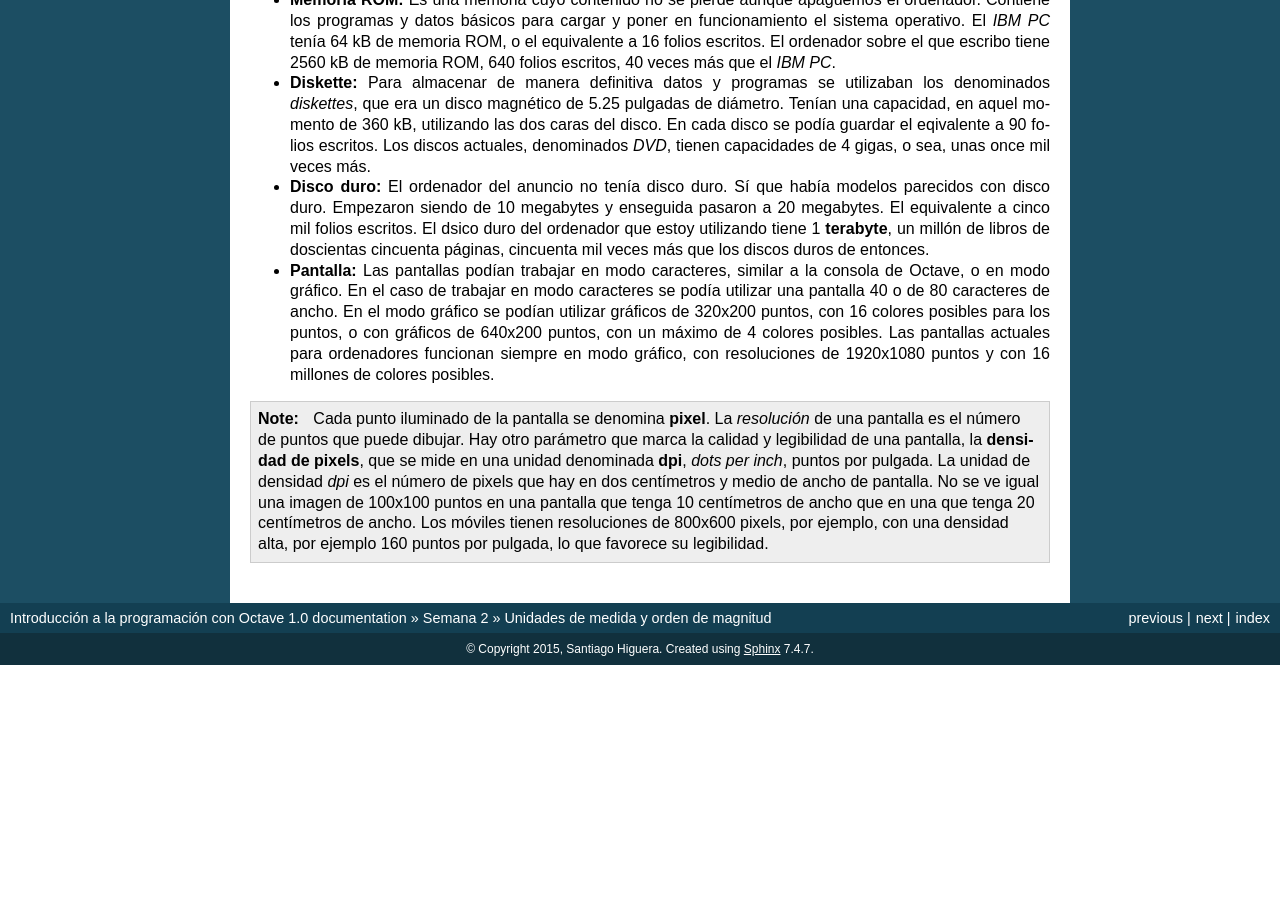
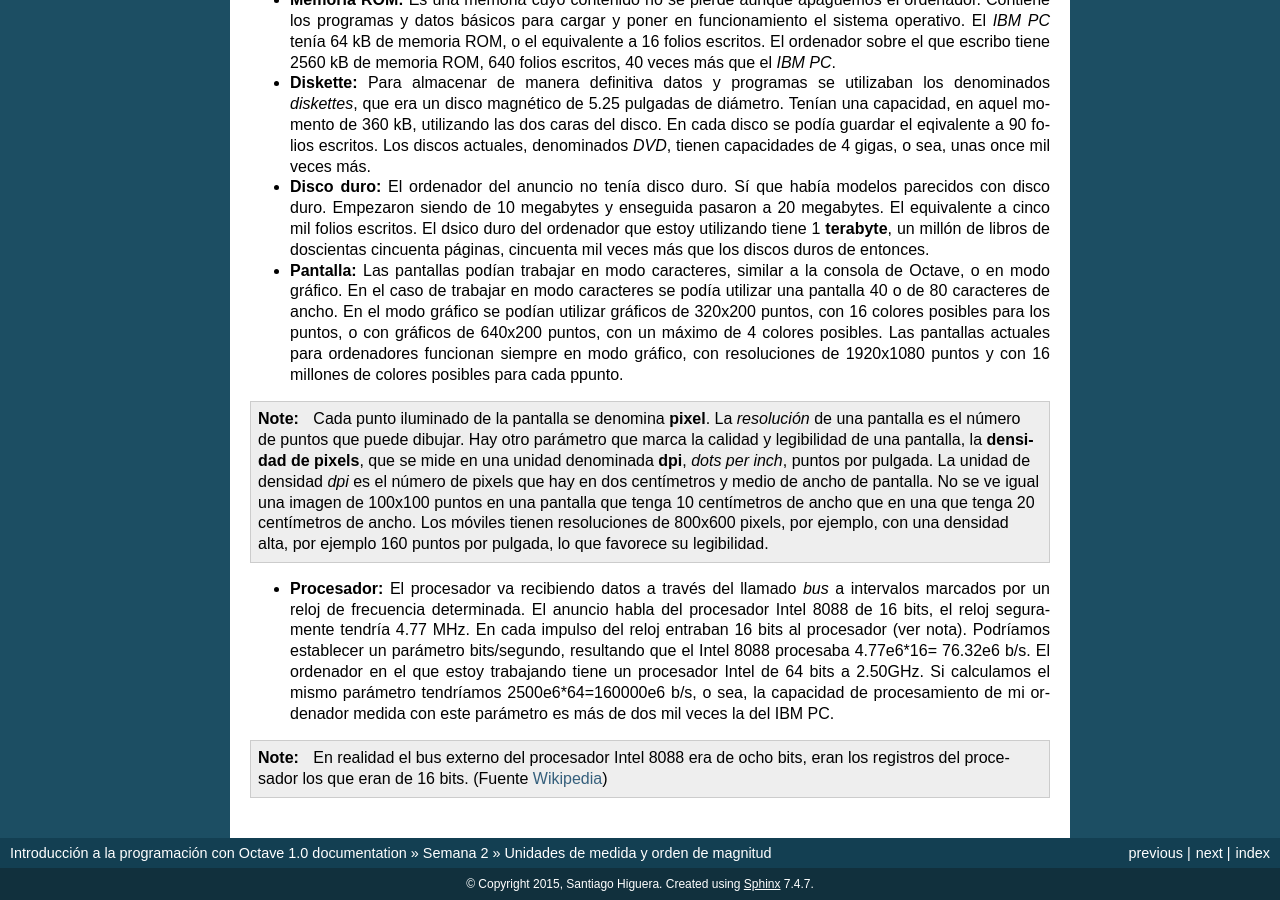
Before and after one commit to shiguera/cursorec, a Sphinx documentation site: the page built from source/teoria2.rst, in a window 1280 px wide and 900 px high, scrolled down 1982 px. Built offline with Sphinx 7.4.7, drawn with Linux system fonts in a browser that asks for light colours; before the commit the page ends 2647 px from its top, so only the background shows below that.

Commit message:
Add content to teoria2.rst

```diff
--- a/source/teoria2.rst
+++ b/source/teoria2.rst
@@ -41,6 +41,10 @@ Volvamos al anuncio del *IBM PC*. En el cuadro resumen de características podem
 
 - **Disco duro:** El ordenador del anuncio no tenía disco duro. Sí que había modelos parecidos con disco duro. Empezaron siendo de 10 megabytes y enseguida pasaron a 20 megabytes. El equivalente a cinco mil folios escritos. El dsico duro del ordenador que estoy utilizando tiene 1 **terabyte**, un millón de libros de doscientas cincuenta páginas, cincuenta mil veces más que los discos duros de entonces.
 
-- **Pantalla:** Las pantallas podían trabajar en modo caracteres, similar a la consola de Octave, o en modo gráfico. En el caso de trabajar en modo caracteres se podía utilizar una pantalla 40 o de 80 caracteres de ancho. En el modo gráfico se podían utilizar gráficos de 320x200 puntos, con 16 colores posibles para los puntos, o con gráficos de 640x200 puntos, con un máximo de 4 colores posibles. Las pantallas actuales para ordenadores funcionan siempre en modo gráfico, con resoluciones de 1920x1080 puntos y con 16 millones de colores posibles.
+- **Pantalla:** Las pantallas podían trabajar en modo caracteres, similar a la consola de Octave, o en modo gráfico. En el caso de trabajar en modo caracteres se podía utilizar una pantalla 40 o de 80 caracteres de ancho. En el modo gráfico se podían utilizar gráficos de 320x200 puntos, con 16 colores posibles para los puntos, o con gráficos de 640x200 puntos, con un máximo de 4 colores posibles. Las pantallas actuales para ordenadores funcionan siempre en modo gráfico, con resoluciones de 1920x1080 puntos y con 16 millones de colores posibles para cada ppunto.
 
 .. note:: Cada punto iluminado de la pantalla se denomina **pixel**. La *resolución* de una pantalla es el número de puntos que puede dibujar. Hay otro parámetro que marca la calidad y legibilidad de una pantalla, la **densidad de pixels**, que se mide en una unidad denominada **dpi**, *dots per inch*, puntos por pulgada. La unidad de densidad *dpi* es el número de pixels que hay en dos centímetros y medio de ancho de pantalla. No se ve igual una imagen de 100x100 puntos en una pantalla que tenga 10 centímetros de ancho que en una que tenga 20 centímetros de ancho. Los móviles tienen resoluciones de 800x600 pixels, por ejemplo, con una densidad alta, por ejemplo 160 puntos por pulgada, lo que favorece su legibilidad.
+
+- **Procesador:** El procesador va recibiendo datos a través del llamado *bus* a intervalos marcados por un reloj de frecuencia determinada. El anuncio habla del procesador Intel 8088 de 16 bits, el reloj seguramente tendría 4.77 MHz. En cada impulso del reloj entraban 16 bits al procesador (ver nota). Podríamos establecer un parámetro bits/segundo, resultando que el Intel 8088 procesaba 4.77e6*16= 76.32e6 b/s. El ordenador en el que estoy trabajando tiene un procesador Intel de 64 bits a 2.50GHz. Si calculamos el mismo parámetro tendríamos 2500e6*64=160000e6 b/s, o sea, la capacidad de procesamiento de mi ordenador medida con este parámetro es más de dos mil veces la del IBM PC.
+
+.. note:: En realidad el bus externo del procesador Intel 8088 era de ocho bits, eran los registros del procesador los que eran de 16 bits. (Fuente `Wikipedia <http://en.wikipedia.org/wiki/Intel_8088>`_)
```
Also changed, not shown: 1 other file.
